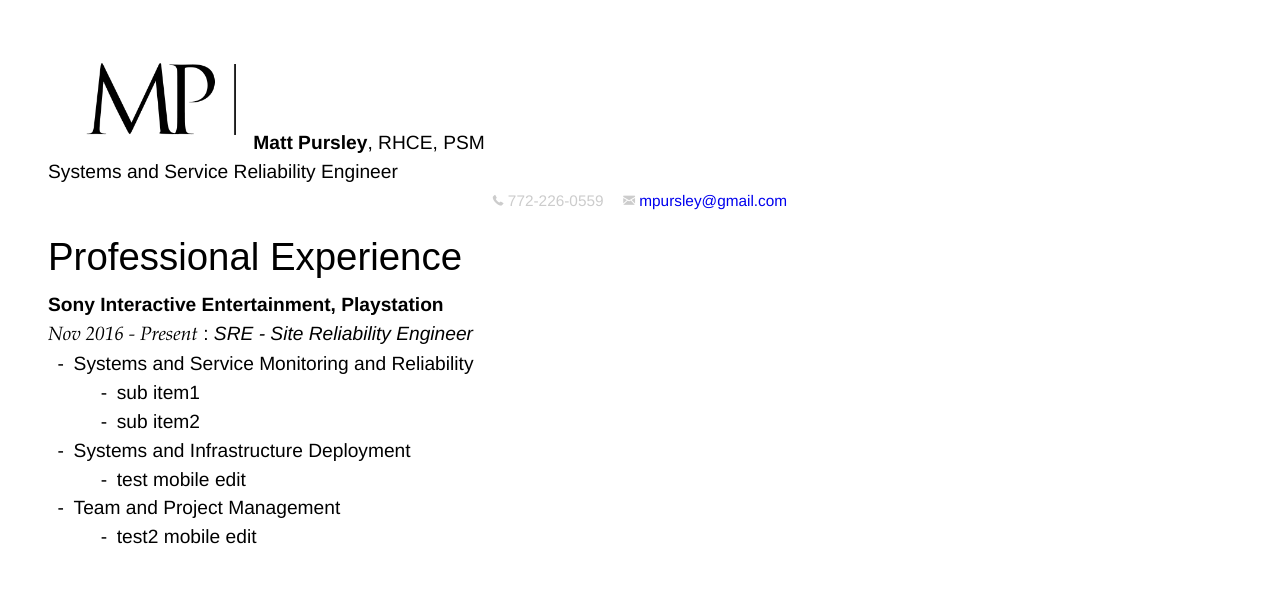
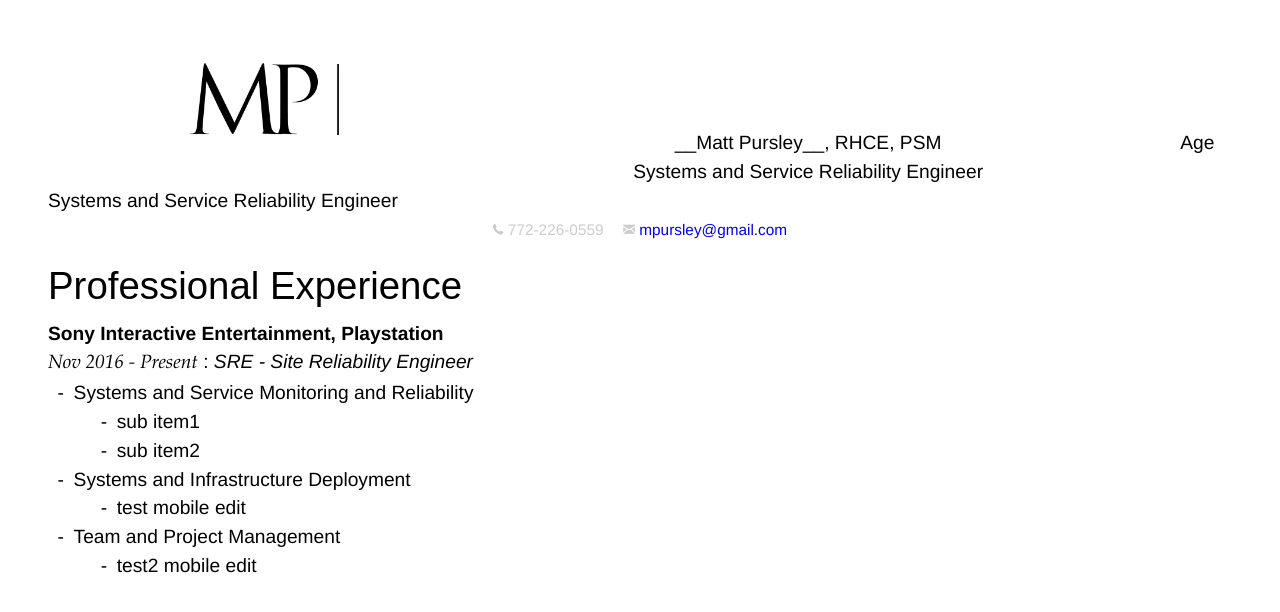
Before and after one commit to mpursley/mpursley.github.io, a Jekyll site: the page built from index_resume_short.md, in a window 1280 px wide. Shown: the top 612 px of the page. Built offline with Jekyll 4.4.1, drawn with Linux system fonts in a browser that asks for light colours.

Commit message:
Update index_resume_short.md

```diff
--- a/index_resume_short.md
+++ b/index_resume_short.md
@@ -2,8 +2,13 @@
 layout: cv
 title: Matt Pursley's CV
 ---
-
-<img src="assets/matt pursley resume logo v2 cropped.png" width="200">  __Matt Pursley__, RHCE, PSM<br>
+<table style="width:100%">
+  <tr>
+    <th><img src="assets/matt pursley resume logo v2 cropped.png" width="200"></th>
+    <th> __Matt Pursley__, RHCE, PSM <br>Systems and Service Reliability Engineer</th>
+    <th>Age</th>
+  </tr>
+</table>
 Systems and Service Reliability Engineer
 <div id="webaddress">
 <i class="fi-telephone"></i>
```
